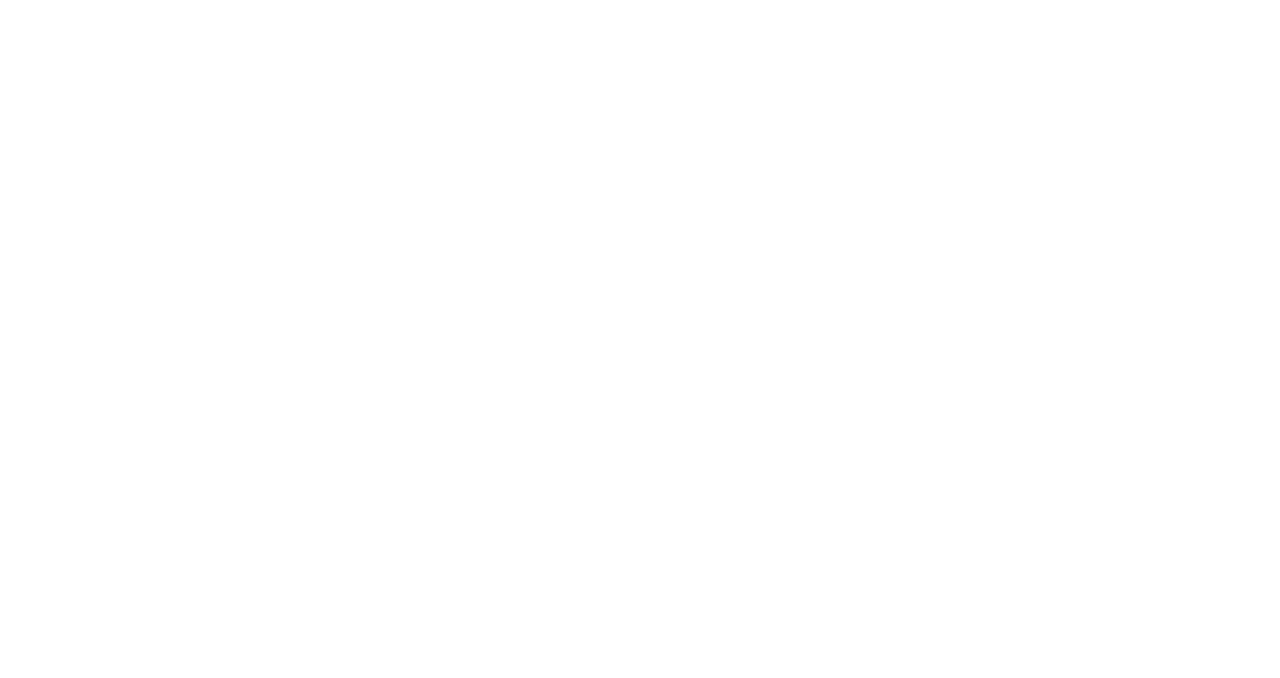
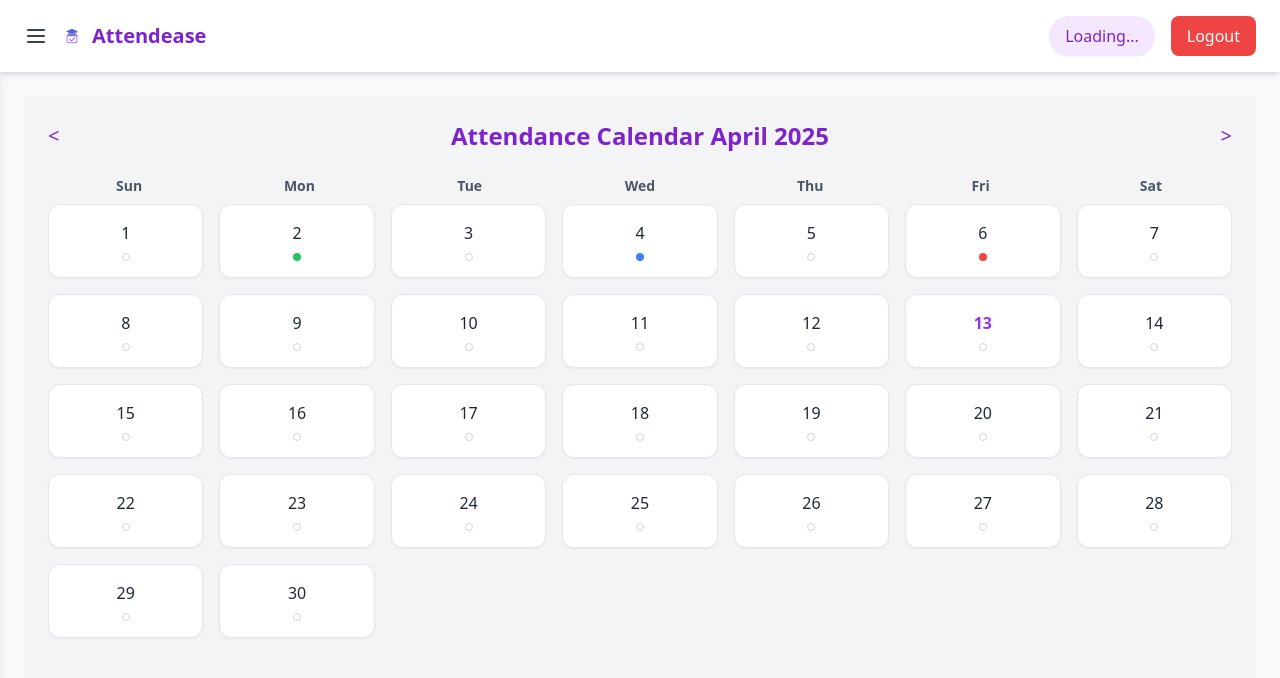
Before and after one commit to raghava-0650/Attendeese, a React (Vite) app in the folder frontend/Attendese/: page /calendar in a window 1280 px wide. Before the commit this address had no page. Shown: the top 678 px of the page. Built offline with nearby package versions, Linux system fonts and the light colour scheme.

Commit message:
added calendar page

```diff
--- a/frontend/Attendese/package.json
+++ b/frontend/Attendese/package.json
@@ -11,6 +11,7 @@
   },
   "dependencies": {
     "axios": "^1.8.4",
+    "date-fns": "^4.1.0",
     "firebase": "^11.6.0",
     "lucide-react": "^0.488.0",
     "react": "^19.0.0",
--- a/frontend/Attendese/src/App.jsx
+++ b/frontend/Attendese/src/App.jsx
@@ -12,6 +12,8 @@
 import Subjects from './pages/Subjects';
 import Timetable from './pages/Timetable';
 import Home from './pages/Home';
+import Calendar from './pages/Calendar';
+
 const App = () => {
   return (
     <BrowserRouter>
@@ -22,6 +24,8 @@
         <Route path='/subjects' element={<Subjects />} />
         <Route path='/timetable' element={<Timetable/>}/>
         <Route path='/home' element={<Home/>}/>
+        <Route path='/calendar' element={<Calendar/>}/>
+
       </Routes>
     </BrowserRouter>
   );
--- /dev/null
+++ b/frontend/Attendese/src/pages/Calendar.jsx
@@ -0,0 +1,109 @@
+// src/pages/Calendar.jsx
+import React, { useState, useEffect } from 'react';
+import Layout from '../components/Layout';
+import {
+  startOfMonth,
+  endOfMonth,
+  eachDayOfInterval,
+  format,
+  isToday,
+  addMonths,
+  subMonths,
+  getDay
+} from 'date-fns';
+
+const Calendar = () => {
+  const [currentDate, setCurrentDate] = useState(new Date());
+  const [markedDates, setMarkedDates] = useState({}); // Placeholder for attendance data
+
+  useEffect(() => {
+    // TODO: Fetch attendance data from backend for the selected month
+    // Example dummy data to simulate real marked data
+    const dummyData = {
+      '2025-04-02': 'present',
+      '2025-04-04': 'partial',
+      '2025-04-06': 'absent',
+    };
+    setMarkedDates(dummyData);
+  }, [currentDate]);
+
+  const days = eachDayOfInterval({
+    start: startOfMonth(currentDate),
+    end: endOfMonth(currentDate),
+  });
+
+  const getAttendanceStatus = (date) => {
+    const key = format(date, 'yyyy-MM-dd');
+    return markedDates[key] || 'unmarked';
+  };
+
+  const getDotColor = (status) => {
+    switch (status) {
+      case 'present': return 'bg-green-500';
+      case 'partial': return 'bg-blue-500';
+      case 'absent': return 'bg-red-500';
+      case 'unmarked': return 'bg-white border border-gray-300';
+      default: return 'bg-gray-200';
+    }
+  };
+
+  const handleDateClick = (date) => {
+    const formatted = format(date, 'yyyy-MM-dd');
+    window.location.href = `/home?date=${formatted}`;
+  };
+
+  const weekdays = ['Sun', 'Mon', 'Tue', 'Wed', 'Thu', 'Fri', 'Sat'];
+
+  return (
+    <Layout>
+      <div className="p-6 min-h-screen bg-gray-100">
+        <div className="flex items-center justify-between mb-6">
+          <button
+            onClick={() => setCurrentDate(subMonths(currentDate, 1))}
+            className="text-xl text-purple-700 hover:text-purple-900"
+          >
+            {'<'}
+          </button>
+
+          <h1 className="text-2xl font-bold text-center text-purple-700">
+            Attendance Calendar {format(currentDate, 'MMMM yyyy')}
+          </h1>
+
+          <button
+            onClick={() => setCurrentDate(addMonths(currentDate, 1))}
+            className="text-xl text-purple-700 hover:text-purple-900"
+          >
+            {'>'}
+          </button>
+        </div>
+
+        <div className="grid grid-cols-7 gap-2 text-center text-sm text-gray-600 font-semibold mb-2">
+          {weekdays.map((day, index) => (
+            <div key={index}>{day}</div>
+          ))}
+        </div>
+
+        <div className="grid grid-cols-7 gap-4">
+          {days.map((day, index) => {
+            const status = getAttendanceStatus(day);
+            const dotColor = getDotColor(status);
+            return (
+              <div
+                key={index}
+                onClick={() => handleDateClick(day)}
+                className={`cursor-pointer flex flex-col items-center justify-between bg-white border rounded-xl shadow-sm py-4 hover:shadow-lg transition`}
+              >
+                <span className={isToday(day) ? 'text-purple-600 font-bold' : 'text-gray-800'}>
+                  {format(day, 'd')}
+                </span>
+                <span className={`w-2 h-2 rounded-full mt-2 ${dotColor}`}></span>
+              </div>
+            );
+          })}
+        </div>
+      </div>
+    </Layout>
+  );
+};
+
+export default Calendar;
--- a/frontend/Attendese/src/pages/Home.jsx
+++ b/frontend/Attendese/src/pages/Home.jsx
@@ -4,6 +4,8 @@
 import { Check, X, Minus, RotateCcw } from 'lucide-react';
 import axios from 'axios';
 import { getAuth } from 'firebase/auth';
+import { useLocation } from 'react-router-dom';
+import { format, parseISO } from 'date-fns';
 
 const auth = getAuth();
 
@@ -12,12 +14,14 @@
   const [subjectStats, setSubjectStats] = useState({});
   const [selectedStatus, setSelectedStatus] = useState({});
 
-  const todayDate = new Date().toLocaleDateString('en-IN', {
-    weekday: 'long', year: 'numeric', month: 'short', day: 'numeric'
-  });
+  const location = useLocation();
+
+  const queryDateString = new URLSearchParams(location.search).get('date');
+  const selectedDate = queryDateString ? parseISO(queryDateString) : new Date();
+  const formattedDisplayDate = format(selectedDate, 'EEEE, dd MMM yyyy');
 
   useEffect(() => {
-    const fetchTodaySubjects = async () => {
+    const fetchSubjects = async () => {
       const user = auth.currentUser;
       if (!user) return;
 
@@ -25,32 +29,32 @@
         const token = await user.getIdToken(true);
         const response = await axios.get('http://localhost:4000/timetable/today', {
           headers: { Authorization: `Bearer ${token}` },
+          params: { date: queryDateString } // send date to backend
         });
 
         setTodaySubjects(response.data.subjects);
         setSubjectStats(response.data.stats);
       } catch (error) {
-        console.error("Error fetching today's timetable:", error);
+        console.error("Error fetching timetable:", error);
       }
     };
 
-    fetchTodaySubjects();
-  }, []);
+    fetchSubjects();
+  }, [queryDateString]);
 
   const handleStatusClick = (subject, status) => {
-    if (status === 'clear') {
-      setSelectedStatus((prev) => ({ ...prev, [subject]: null }));
-    } else {
-      setSelectedStatus((prev) => ({ ...prev, [subject]: status }));
-    }
+    setSelectedStatus((prev) => ({
+      ...prev,
+      [subject]: status === 'clear' ? null : status
+    }));
   };
 
   return (
     <Layout>
       <div className="p-6 min-h-screen bg-gray-100">
         <div className="flex justify-between items-center mb-4">
-          <h1 className="text-2xl font-bold text-purple-700">Today's Subjects</h1>
-          <p className="text-gray-600 text-sm font-semibold">{todayDate}</p>
+          <h1 className="text-2xl font-bold text-purple-700">Subjects</h1>
+          <p className="text-gray-600 text-sm font-semibold">{formattedDisplayDate}</p>
         </div>
 
         <div className="grid gap-6 sm:grid-cols-2 lg:grid-cols-3">
@@ -59,20 +63,16 @@
               key={idx}
               className="bg-white rounded-xl shadow-md p-5 relative border border-gray-200"
             >
-              {/* Top Left - Percentage Circle */}
               <div className="absolute top-3 left-3 w-12 h-12 rounded-full bg-purple-200 text-purple-900 flex items-center justify-center text-base font-bold shadow-md">
                 {subjectStats[subject]?.percentage || '0'}%
               </div>
 
-              {/* Subject Name */}
               <div className="text-lg font-semibold text-gray-800 text-center mb-8">
                 {subject}
               </div>
 
-              {/* Divider Line */}
               <hr className="my-4 border-gray-300" />
 
-              {/* Buttons */}
               <div className="flex justify-end space-x-2">
                 <button
                   onClick={() => handleStatusClick(subject, 'present')}
```
Also changed, not shown: 1 other file (tests, documents, lock files or other folders).
